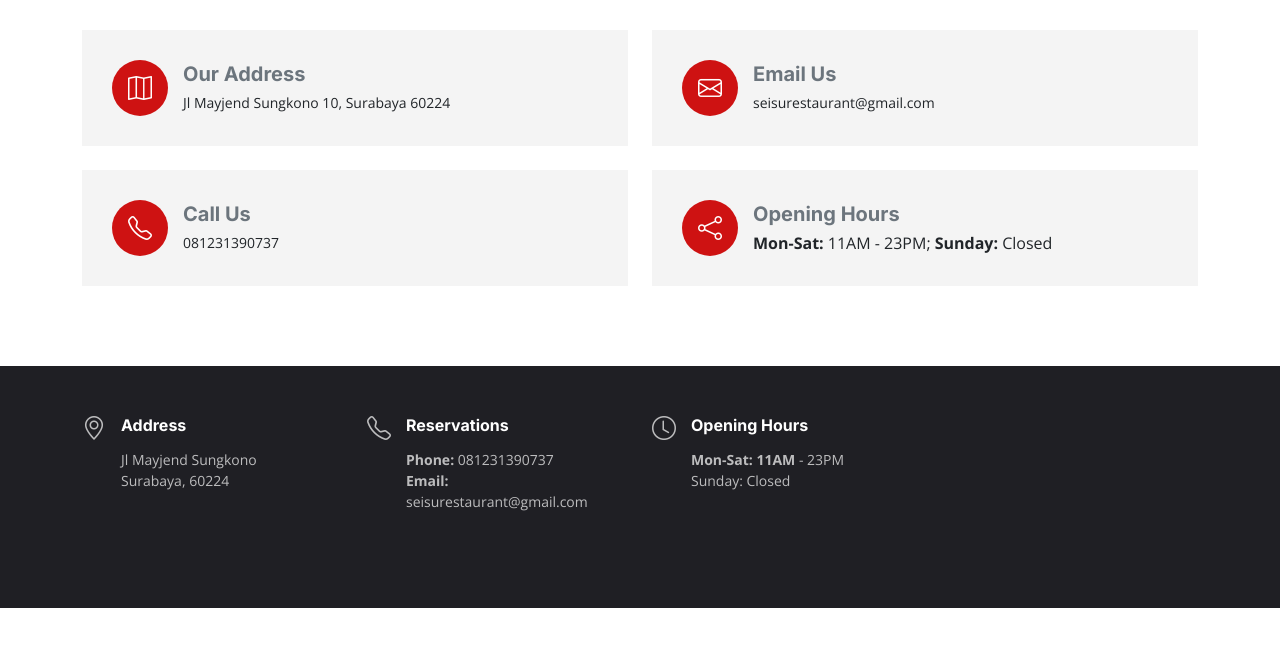
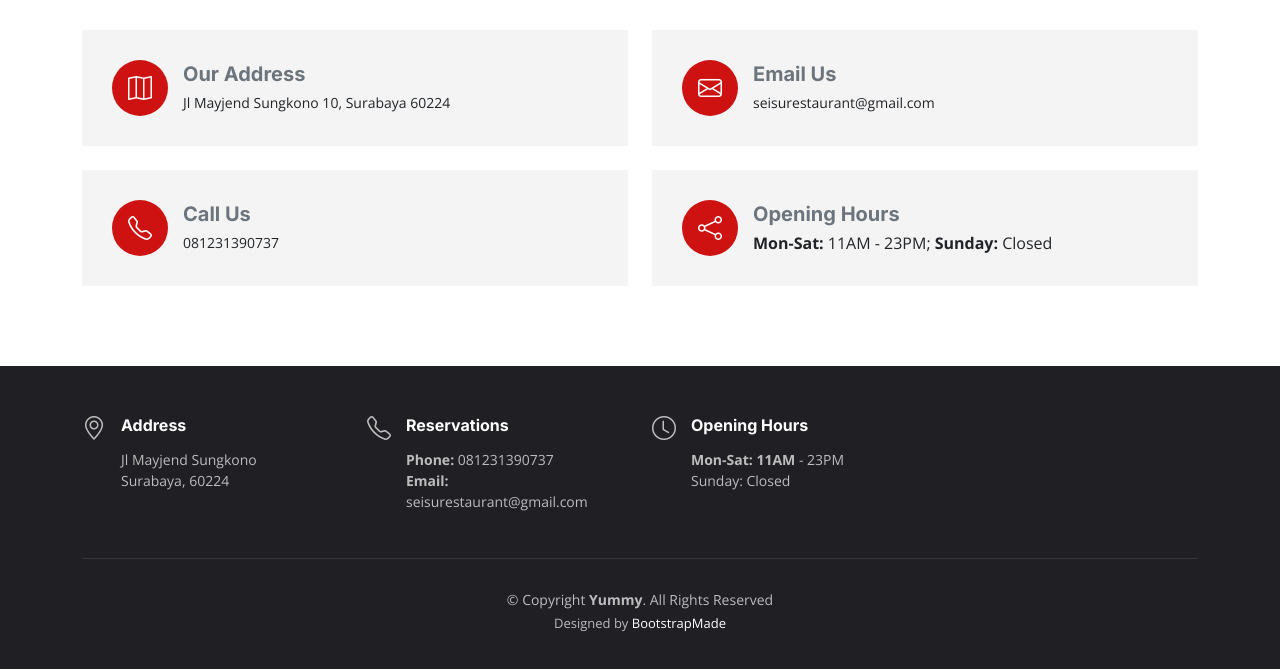
Before and after one commit to Onnaseisu28/Seisu-Restaurant, a plain HTML site: page index.html in a window 1280 px wide. Shown: the part 6972-7641 px from the top of the page. Before the commit the page ends 7580 px from the top, so only its background shows below. Drawn offline with nearby package versions, Linux system fonts and the light colour scheme; grey boxes are pictures that could not be loaded.

Commit message:
tambahkan commit

```diff
--- a/index.html
+++ b/index.html
@@ -1070,7 +1070,7 @@
       </div>
     </div>
 
-    <!-- <div class="container">
+    <div class="container">
       <div class="copyright">
         &copy; Copyright <strong><span>Yummy</span></strong>. All Rights Reserved
       </div>
@@ -1079,7 +1079,7 @@
         <!-- You can delete the links only if you purchased the pro version. -->
         <!-- Licensing information: https://bootstrapmade.com/license/ -->
         <!-- Purchase the pro version with working PHP/AJAX contact form: https://bootstrapmade.com/yummy-bootstrap-restaurant-website-template/ -->
-        <!-- Designed by <a href="https://bootstrapmade.com/">BootstrapMade</a> -->
+         Designed by <a href="https://bootstrapmade.com/">BootstrapMade</a>
       </div>
     </div>
 
```
